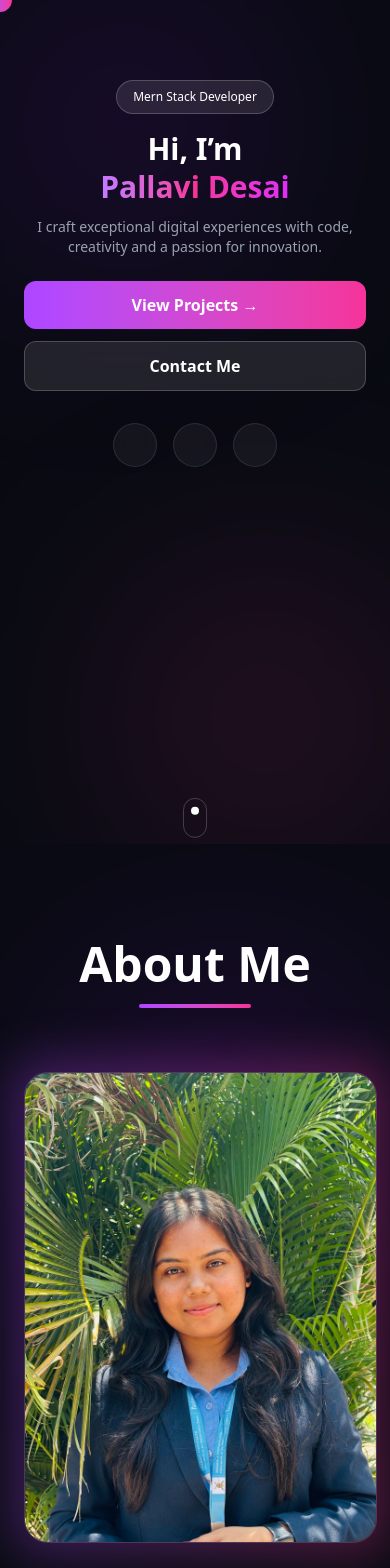
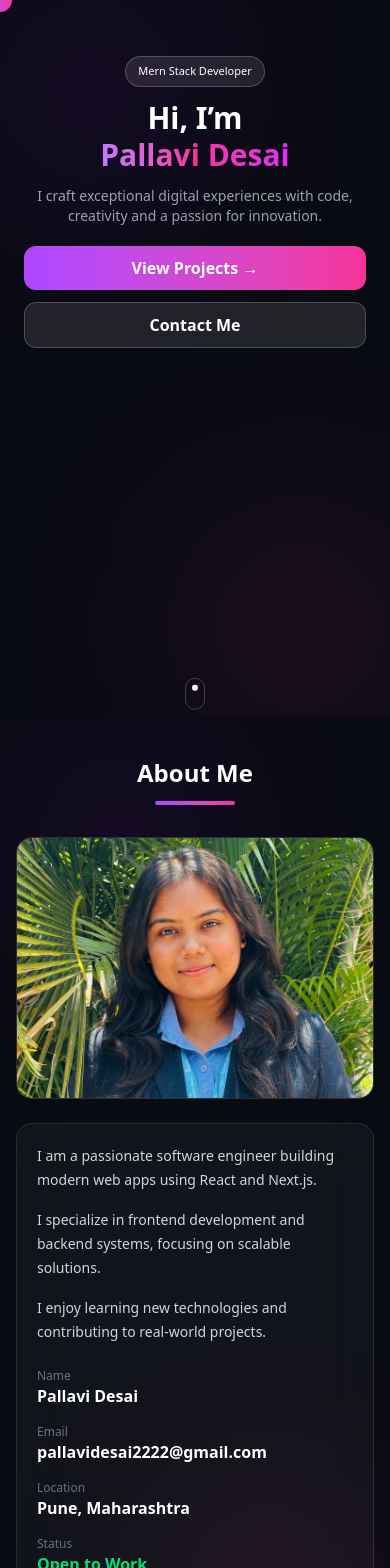
Before and after one commit to pallavi-de/portfolio, a Next.js app: page / in a window 390 px wide. Shown: the top 1568 px of the page. Built offline with nearby package versions, Linux system fonts and the light colour scheme.

Commit message:
updated all sections

```diff
--- a/components/About.jsx
+++ b/components/About.jsx
@@ -7,41 +7,41 @@ export default function About() {
   return (
     <section
       id="about"
-      className="relative overflow-hidden bg-[#090b12] py-24 text-white"
+      className="relative overflow-hidden bg-[#090b12] py-10 sm:py-14 md:py-16 text-white"
     >
-      {/* Background Glow */}
-      <div className="absolute left-20 top-32 h-72 w-72 rounded-full bg-purple-600/20 blur-[120px]" />
-      <div className="absolute right-20 bottom-20 h-72 w-72 rounded-full bg-pink-500/20 blur-[120px]" />
+      {/* Background Glow (smaller) */}
+      <div className="absolute left-10 top-10 h-40 w-40 sm:h-60 sm:w-60 rounded-full bg-purple-600/20 blur-[90px]" />
+      <div className="absolute right-10 bottom-10 h-40 w-40 sm:h-60 sm:w-60 rounded-full bg-pink-500/20 blur-[90px]" />
 
-      <div className="relative z-10 mx-auto max-w-7xl px-6 lg:px-12">
-        {/* Heading */}
+      <div className="relative z-10 mx-auto max-w-7xl px-4 sm:px-6 lg:px-12">
+
+        {/* Heading (compact) */}
         <motion.div
-          initial={{ opacity: 0, y: 40 }}
+          initial={{ opacity: 0, y: 20 }}
           whileInView={{ opacity: 1, y: 0 }}
-          transition={{ duration: 0.6 }}
           viewport={{ once: true }}
-          className="mb-16 text-center"
+          className="mb-8 sm:mb-10 text-center"
         >
-          <h2 className="text-5xl font-bold md:text-6xl">
+          <h2 className="text-2xl sm:text-4xl md:text-5xl font-bold">
             About <span className="text-white">Me</span>
           </h2>
 
-          <div className="mx-auto mt-4 h-1 w-28 rounded-full bg-gradient-to-r from-purple-500 to-pink-500" />
+          <div className="mx-auto mt-3 h-1 w-20 sm:w-24 rounded-full bg-gradient-to-r from-purple-500 to-pink-500" />
         </motion.div>
 
-        <div className="grid items-center gap-12 lg:grid-cols-2">
-          {/* Left Image */}
+        {/* Cards */}
+        <div className="grid items-stretch gap-6 lg:grid-cols-2">
+
+          {/* LEFT IMAGE */}
           <motion.div
-            initial={{ opacity: 0, x: -80 }}
+            initial={{ opacity: 0, x: -40 }}
             whileInView={{ opacity: 1, x: 0 }}
-            transition={{ duration: 0.8 }}
             viewport={{ once: true }}
             className="relative"
           >
-            {/* Glow */}
-            <div className="absolute -inset-3 rounded-3xl bg-gradient-to-r from-purple-500/30 to-pink-500/30 blur-xl" />
+            <div className="rounded-2xl overflow-hidden border border-white/10 bg-white/5">
 
-            <div className="relative overflow-hidden rounded-3xl border border-white/10 bg-white/5">
+              <div className="relative h-[260px] sm:h-[340px] md:h-full w-full">
                 <Image
                   src="/pal.jpg.jpeg"
                   alt="Profile"
@@ -50,73 +50,74 @@ export default function About() {
                   className="h-full w-full object-cover"
                 />
               </div>
+
+            </div>
           </motion.div>
 
-          {/* Right Content */}
+          {/* RIGHT CONTENT */}
           <motion.div
-            initial={{ opacity: 0, x: 80 }}
+            initial={{ opacity: 0, x: 40 }}
             whileInView={{ opacity: 1, x: 0 }}
-            transition={{ duration: 0.8 }}
             viewport={{ once: true }}
-            className="rounded-3xl border border-white/10 bg-white/[0.04] p-8 backdrop-blur-xl"
+            className="flex flex-col justify-between rounded-2xl border border-white/10 bg-white/[0.04] p-5 sm:p-6 md:p-7 backdrop-blur-xl"
           >
-            <p className="mb-8 text-lg leading-9 text-gray-300">
-              I m a passionate software engineer with experience building
-              modern web applications and digital products. I specialize in
-              frontend development using React and Next.js while also working
-              extensively on backend systems and cloud infrastructure.
+            <div>
+
+              <p className="mb-4 text-sm sm:text-base leading-6 sm:leading-7 text-gray-300">
+                I am a passionate software engineer building modern web apps using React and Next.js.
               </p>
 
-            <p className="mb-8 text-lg leading-9 text-gray-300">
-              My journey in technology began with a deep curiosity about how
-              software works. Since then, I ve built scalable applications,
-              collaborated with teams, and delivered high-performance digital
-              solutions across multiple industries.
+              <p className="mb-4 text-sm sm:text-base leading-6 sm:leading-7 text-gray-300">
+                I specialize in frontend development and backend systems, focusing on scalable solutions.
               </p>
 
-            <p className="mb-10 text-lg leading-9 text-gray-300">
-              Beyond coding, I enjoy exploring emerging technologies,
-              contributing to open-source projects, and continuously learning
-              new skills to stay ahead in the ever-changing tech landscape.
+              <p className="mb-6 text-sm sm:text-base leading-6 sm:leading-7 text-gray-300">
+                I enjoy learning new technologies and contributing to real-world projects.
               </p>
 
-            {/* Details Grid */}
-            <div className="grid gap-8 sm:grid-cols-2">
+              {/* Details */}
+              <div className="grid gap-4 sm:gap-5 sm:grid-cols-2">
                 <div>
-                <p className="mb-2 text-gray-500">Pallavi</p>
-                <h4 className="text-xl font-semibold">Desai</h4>
+                  <p className="text-gray-500 text-xs sm:text-sm">Name</p>
+                  <h4 className="text-base sm:text-lg font-semibold">Pallavi Desai</h4>
                 </div>
 
                 <div>
-                <p className="mb-2 text-gray-500">Email</p>
-                <h4 className="text-xl font-semibold">
+                  <p className="text-gray-500 text-xs sm:text-sm">Email</p>
+                  <h4 className="text-base sm:text-lg font-semibold break-words">
                     pallavidesai2222@gmail.com
                   </h4>
                 </div>
 
                 <div>
-                <p className="mb-2 text-gray-500">Location</p>
-                <h4 className="text-xl font-semibold">
-                  Pune, Maharashtra, India
+                  <p className="text-gray-500 text-xs sm:text-sm">Location</p>
+                  <h4 className="text-base sm:text-lg font-semibold">
+                    Pune, Maharashtra
                   </h4>
                 </div>
 
                 <div>
-                <p className="mb-2 text-gray-500">Availability</p>
-                <h4 className="text-xl font-semibold text-green-400">
-                  Open to Opportunities
+                  <p className="text-gray-500 text-xs sm:text-sm">Status</p>
+                  <h4 className="text-base sm:text-lg font-semibold text-green-400">
+                    Open to Work
                   </h4>
                 </div>
               </div>
+            </div>
+
+            {/* Button */}
+            <div className="mt-6">
               <a
                 href="https://drive.google.com/uc?export=download&id=1vrHIGbUEH9ip1CZy3ebEWYwYO-hLA6Uv"
                 target="_blank"
                 rel="noopener noreferrer"
-  className="inline-flex items-center gap-3 rounded-xl bg-gradient-to-r from-purple-500 via-fuchsia-500 to-pink-500 px-8 py-4 font-semibold text-white transition hover:scale-105"
+                className="inline-flex w-full sm:w-auto items-center justify-center gap-2 rounded-xl bg-gradient-to-r from-purple-500 via-fuchsia-500 to-pink-500 px-5 sm:px-7 py-3 font-semibold transition hover:scale-105"
               >
                 Download Resume
               </a>
+            </div>
           </motion.div>
+
         </div>
       </div>
     </section>
--- a/components/Contact.jsx
+++ b/components/Contact.jsx
@@ -6,59 +6,59 @@ export default function Contact() {
   return (
     <section
       id="contact"
-      className="relative overflow-hidden bg-[#090b12] py-16 sm:py-20 md:py-24 text-white"
+      className="relative overflow-hidden bg-[#090b12] py-10 sm:py-14 md:py-16 text-white"
     >
-      {/* Background Glow (reduced on mobile) */}
-      <div className="absolute left-1/2 top-1/4 -translate-x-1/2 h-60 w-60 sm:h-80 sm:w-80 md:h-96 md:w-96 rounded-full bg-purple-600/10 blur-[120px] md:blur-[180px]" />
-      <div className="absolute right-0 bottom-0 h-60 w-60 sm:h-80 sm:w-80 md:h-96 md:w-96 rounded-full bg-pink-600/10 blur-[120px] md:blur-[180px]" />
+      {/* Background Glow (smaller) */}
+      <div className="absolute left-1/2 top-1/4 -translate-x-1/2 h-40 w-40 sm:h-60 sm:w-60 md:h-80 md:w-80 rounded-full bg-purple-600/10 blur-[100px]" />
+      <div className="absolute right-0 bottom-0 h-40 w-40 sm:h-60 sm:w-60 md:h-80 md:w-80 rounded-full bg-pink-600/10 blur-[100px]" />
 
       <div className="relative z-10 mx-auto max-w-7xl px-4 sm:px-6 lg:px-12">
 
         {/* Heading */}
-        <div className="mb-12 sm:mb-16 md:mb-20 text-center">
-          <h2 className="text-3xl sm:text-5xl md:text-7xl font-bold">
+        <div className="mb-8 sm:mb-10 md:mb-12 text-center">
+          <h2 className="text-2xl sm:text-4xl md:text-5xl font-bold">
             Get In Touch
           </h2>
 
-          <div className="mx-auto mt-4 h-1 w-24 sm:w-28 md:w-32 rounded-full bg-gradient-to-r from-purple-500 to-pink-500" />
+          <div className="mx-auto mt-3 h-1 w-20 sm:w-24 rounded-full bg-gradient-to-r from-purple-500 to-pink-500" />
         </div>
 
-        <div className="grid gap-8 lg:grid-cols-2">
+        <div className="grid gap-6 lg:grid-cols-2">
 
           {/* LEFT CARD */}
           <motion.div
-            initial={{ opacity: 0, x: -40 }}
+            initial={{ opacity: 0, x: -30 }}
             whileInView={{ opacity: 1, x: 0 }}
             viewport={{ once: true }}
-            className="rounded-2xl sm:rounded-3xl border border-white/10 bg-white/[0.03] p-5 sm:p-6 md:p-8 backdrop-blur-xl"
+            className="rounded-2xl border border-white/10 bg-white/[0.03] p-4 sm:p-5 md:p-6 backdrop-blur-xl"
           >
-            <h3 className="mb-8 text-2xl sm:text-3xl md:text-4xl font-bold">
+            <h3 className="mb-6 text-xl sm:text-2xl md:text-3xl font-bold">
               Contact Information
             </h3>
 
-            <div className="space-y-6 sm:space-y-8">
+            <div className="space-y-4 sm:space-y-5">
 
               {/* Email */}
-              <div className="flex items-start sm:items-center gap-4 sm:gap-5">
-                <div className="flex h-12 w-12 sm:h-14 sm:w-14 md:h-16 md:w-16 items-center justify-center rounded-full bg-white/5 flex-shrink-0">
-                  <svg className="h-6 w-6 sm:h-7 sm:w-7 md:h-8 md:w-8 text-purple-400" fill="none" stroke="currentColor" strokeWidth="2" viewBox="0 0 24 24">
+              <div className="flex items-start gap-3 sm:gap-4">
+                <div className="h-10 w-10 sm:h-12 sm:w-12 flex items-center justify-center rounded-full bg-white/5 flex-shrink-0">
+                  <svg className="h-5 w-5 sm:h-6 sm:w-6 text-purple-400" fill="none" stroke="currentColor" strokeWidth="2" viewBox="0 0 24 24">
                     <path d="M4 4h16v16H4z" />
                     <path d="M4 7l8 6 8-6" />
                   </svg>
                 </div>
 
-                <div className="min-w-0">
-                  <p className="text-gray-400 text-sm sm:text-base">Email</p>
-                  <h4 className="text-base sm:text-xl md:text-2xl font-semibold break-words">
+                <div>
+                  <p className="text-gray-400 text-xs sm:text-sm">Email</p>
+                  <h4 className="text-sm sm:text-lg font-semibold break-words">
                     pallavidesai2222@gmail.com
                   </h4>
                 </div>
               </div>
 
               {/* LinkedIn */}
-              <div className="flex items-start sm:items-center gap-4 sm:gap-5">
-                <div className="flex h-12 w-12 sm:h-14 sm:w-14 md:h-16 md:w-16 items-center justify-center rounded-full bg-white/5 flex-shrink-0">
-                  <svg className="h-6 w-6 sm:h-7 sm:w-7 md:h-8 md:w-8 text-purple-400" fill="none" stroke="currentColor" strokeWidth="2" viewBox="0 0 24 24">
+              <div className="flex items-start gap-3 sm:gap-4">
+                <div className="h-10 w-10 sm:h-12 sm:w-12 flex items-center justify-center rounded-full bg-white/5 flex-shrink-0">
+                  <svg className="h-5 w-5 sm:h-6 sm:w-6 text-purple-400" fill="none" stroke="currentColor" strokeWidth="2" viewBox="0 0 24 24">
                     <path d="M16 8a6 6 0 0 1 6 6v7h-4v-7a2 2 0 0 0-4 0v7h-4v-12h4v2" />
                     <rect x="2" y="9" width="4" height="12" />
                     <circle cx="4" cy="4" r="2" />
@@ -66,43 +66,40 @@ export default function Contact() {
                 </div>
 
                 <div>
-                  <p className="text-gray-400 text-sm sm:text-base">LinkedIn</p>
-                  <h4 className="text-base sm:text-xl font-semibold">
+                  <p className="text-gray-400 text-xs sm:text-sm">LinkedIn</p>
+                  <h4 className="text-sm sm:text-lg font-semibold">
                     Pallavi Desai
                   </h4>
                 </div>
               </div>
 
               {/* GitHub */}
-              <div className="flex items-start sm:items-center gap-4 sm:gap-5">
-                <div className="flex h-12 w-12 sm:h-14 sm:w-14 md:h-16 md:w-16 items-center justify-center rounded-full bg-white/5 flex-shrink-0">
-                  <svg className="h-6 w-6 sm:h-7 sm:w-7 md:h-8 md:w-8 text-purple-400" fill="none" stroke="currentColor" strokeWidth="2" viewBox="0 0 24 24">
+              <div className="flex items-start gap-3 sm:gap-4">
+                <div className="h-10 w-10 sm:h-12 sm:w-12 flex items-center justify-center rounded-full bg-white/5 flex-shrink-0">
+                  <svg className="h-5 w-5 sm:h-6 sm:w-6 text-purple-400" fill="none" stroke="currentColor" strokeWidth="2" viewBox="0 0 24 24">
                     <path d="M9 19c-5 1.5-5-2.5-7-3m14 6v-4a3.37 3.37 0 0 0-.94-2.61c3.14-.35 6.44-1.54 6.44-7A5.44 5.44 0 0 0 20 4.77 5.07 5.07 0 0 0 19.91 1S18.73.65 16 2.48a13.38 13.38 0 0 0-8 0C5.27.65 4.09 1 4.09 1A5.07 5.07 0 0 0 4 4.77 5.44 5.44 0 0 0 2.5 8.39c0 5.42 3.3 6.61 6.44 7A3.37 3.37 0 0 0 8 18v4" />
                   </svg>
                 </div>
 
                 <div>
-                  <p className="text-gray-400 text-sm sm:text-base">GitHub</p>
-                  <h4 className="text-base sm:text-xl font-semibold">
+                  <p className="text-gray-400 text-xs sm:text-sm">GitHub</p>
+                  <h4 className="text-sm sm:text-lg font-semibold">
                     PallaviDesai22
                   </h4>
                 </div>
               </div>
             </div>
 
-            <div className="my-8 h-px bg-white/10" />
-
             {/* Status */}
-            <div>
-              <h4 className="mb-4 text-xl sm:text-2xl md:text-3xl font-bold">
-                Current Status
+            <div className="mt-5 pt-4 border-t border-white/10">
+              <h4 className="mb-2 text-lg sm:text-xl font-bold">
+                Status
               </h4>
 
-              <div className="flex items-start sm:items-center gap-3 sm:gap-4">
-                <div className="h-3 w-3 sm:h-4 sm:w-4 rounded-full bg-green-500 mt-1 sm:mt-0" />
-
-                <span className="text-sm sm:text-base md:text-lg text-gray-300 leading-relaxed">
-                  Available for freelance work and full-time opportunities
+              <div className="flex items-center gap-2 sm:gap-3">
+                <div className="h-2.5 w-2.5 sm:h-3 sm:w-3 rounded-full bg-green-500" />
+                <span className="text-xs sm:text-sm text-gray-300">
+                  Open to opportunities
                 </span>
               </div>
             </div>
@@ -110,57 +107,46 @@ export default function Contact() {
 
           {/* RIGHT CARD */}
           <motion.div
-            initial={{ opacity: 0, x: 40 }}
+            initial={{ opacity: 0, x: 30 }}
             whileInView={{ opacity: 1, x: 0 }}
             viewport={{ once: true }}
-            className="rounded-2xl sm:rounded-3xl border border-white/10 bg-white/[0.03] p-5 sm:p-6 md:p-8 backdrop-blur-xl"
+            className="rounded-2xl border border-white/10 bg-white/[0.03] p-4 sm:p-5 md:p-6 backdrop-blur-xl"
           >
-            <h3 className="mb-8 text-2xl sm:text-3xl md:text-4xl font-bold">
-              Send Me a Message
+            <h3 className="mb-6 text-xl sm:text-2xl md:text-3xl font-bold">
+              Send Message
             </h3>
 
-            <form className="space-y-4 sm:space-y-6">
+            <form className="space-y-3 sm:space-y-4">
 
               <input
                 type="text"
                 placeholder="Your Name"
-                className="h-12 sm:h-14 md:h-16 w-full rounded-xl border border-white/10 bg-transparent px-4 sm:px-5 text-sm sm:text-base outline-none focus:border-purple-500"
+                className="h-10 sm:h-12 w-full rounded-xl border border-white/10 bg-transparent px-4 text-sm outline-none focus:border-purple-500"
               />
 
               <input
                 type="email"
                 placeholder="Your Email"
-                className="h-12 sm:h-14 md:h-16 w-full rounded-xl border border-white/10 bg-transparent px-4 sm:px-5 text-sm sm:text-base outline-none focus:border-purple-500"
+                className="h-10 sm:h-12 w-full rounded-xl border border-white/10 bg-transparent px-4 text-sm outline-none focus:border-purple-500"
               />
 
               <input
                 type="text"
                 placeholder="Subject"
-                className="h-12 sm:h-14 md:h-16 w-full rounded-xl border border-white/10 bg-transparent px-4 sm:px-5 text-sm sm:text-base outline-none focus:border-purple-500"
+                className="h-10 sm:h-12 w-full rounded-xl border border-white/10 bg-transparent px-4 text-sm outline-none focus:border-purple-500"
               />
 
               <textarea
-                rows="5"
+                rows="4"
                 placeholder="Your Message"
-                className="w-full rounded-xl border border-white/10 bg-transparent p-4 sm:p-5 text-sm sm:text-base outline-none focus:border-purple-500"
+                className="w-full rounded-xl border border-white/10 bg-transparent p-4 text-sm outline-none focus:border-purple-500"
               />
 
               <button
                 type="submit"
-                className="group flex h-12 sm:h-14 md:h-16 w-full items-center justify-center gap-2 sm:gap-3 rounded-xl bg-gradient-to-r from-purple-500 via-fuchsia-500 to-pink-500 text-base sm:text-lg font-semibold transition hover:scale-[1.02]"
+                className="w-full rounded-xl bg-gradient-to-r from-purple-500 via-fuchsia-500 to-pink-500 py-3 text-sm sm:text-base font-semibold transition hover:scale-[1.02]"
               >
                 Send Message
-
-                <svg
-                  className="h-4 w-4 sm:h-5 sm:w-5 transition group-hover:translate-x-1"
-                  fill="none"
-                  stroke="currentColor"
-                  strokeWidth="2"
-                  viewBox="0 0 24 24"
-                >
-                  <path d="M22 2L11 13" />
-                  <path d="M22 2L15 22L11 13L2 9L22 2Z" />
-                </svg>
               </button>
 
             </form>
--- a/components/Hero.jsx
+++ b/components/Hero.jsx
@@ -6,12 +6,12 @@ export default function Hero() {
   const dots = Array.from({ length: 220 });
 
   return (
-    <section className="relative min-h-screen overflow-hidden bg-[#090b12] text-white">
+    <section className="relative overflow-hidden bg-[#090b12] text-white">
 
-      {/* Background Glow */}
+      {/* Background Glow (smaller on mobile) */}
       <div className="absolute inset-0">
-        <div className="absolute left-0 top-0 h-[250px] w-[250px] md:h-[500px] md:w-[500px] rounded-full bg-purple-600/20 blur-[120px]" />
-        <div className="absolute bottom-0 right-0 h-[250px] w-[250px] md:h-[500px] md:w-[500px] rounded-full bg-pink-500/20 blur-[120px]" />
+        <div className="absolute left-0 top-0 h-[180px] w-[180px] sm:h-[300px] sm:w-[300px] md:h-[500px] md:w-[500px] rounded-full bg-purple-600/20 blur-[100px]" />
+        <div className="absolute bottom-0 right-0 h-[180px] w-[180px] sm:h-[300px] sm:w-[300px] md:h-[500px] md:w-[500px] rounded-full bg-pink-500/20 blur-[100px]" />
       </div>
 
       {/* MAIN WRAPPER */}
@@ -19,9 +19,10 @@ export default function Hero() {
         relative z-10 mx-auto max-w-7xl flex flex-col lg:flex-row
         items-center lg:items-center lg:justify-between
         justify-start
-        min-h-screen
+        min-h-[85vh] sm:min-h-screen
         px-6 lg:px-12
-        pt-20 sm:pt-24 lg:pt-0
+        pt-14 sm:pt-20 lg:pt-0
+        pb-10 sm:pb-0
         text-center lg:text-left
       ">
 
@@ -29,17 +30,17 @@ export default function Hero() {
         <div className="max-w-2xl">
 
           <motion.span
-            initial={{ opacity: 0, y: -20 }}
+            initial={{ opacity: 0, y: -15 }}
             animate={{ opacity: 1, y: 0 }}
-            className="inline-block rounded-full border border-white/20 bg-white/10 px-4 py-2 text-xs md:text-sm"
+            className="inline-block rounded-full border border-white/20 bg-white/10 px-3 py-1.5 text-[11px] sm:text-sm"
           >
             Mern Stack Developer
           </motion.span>
 
           <motion.h1
-            initial={{ opacity: 0, y: 30 }}
+            initial={{ opacity: 0, y: 20 }}
             animate={{ opacity: 1, y: 0 }}
-            className="mt-4 sm:mt-6 text-3xl sm:text-5xl md:text-6xl lg:text-8xl font-bold leading-tight"
+            className="mt-3 sm:mt-5 text-3xl sm:text-5xl md:text-6xl lg:text-8xl font-bold leading-tight"
           >
             Hi, I’m <br />
             <span className="bg-gradient-to-r from-purple-400 via-pink-500 to-fuchsia-500 bg-clip-text text-transparent">
@@ -50,8 +51,8 @@ export default function Hero() {
           <motion.p
             initial={{ opacity: 0 }}
             animate={{ opacity: 1 }}
-            transition={{ delay: 0.3 }}
-            className="mt-3 sm:mt-5 md:mt-6 max-w-xl text-sm md:text-lg text-gray-400 mx-auto lg:mx-0"
+            transition={{ delay: 0.2 }}
+            className="mt-3 sm:mt-5 max-w-xl text-sm sm:text-lg text-gray-400 mx-auto lg:mx-0"
           >
             I craft exceptional digital experiences with code,
             creativity and a passion for innovation.
@@ -60,10 +61,10 @@ export default function Hero() {
           <motion.div
             initial={{ opacity: 0 }}
             animate={{ opacity: 1 }}
-            transition={{ delay: 0.5 }}
-            className="mt-6 sm:mt-8 flex flex-col sm:flex-row gap-3 sm:gap-4 justify-center lg:justify-start"
+            transition={{ delay: 0.3 }}
+            className="mt-5 sm:mt-8 flex flex-col sm:flex-row gap-3 justify-center lg:justify-start"
           >
-            <button className="w-full sm:w-auto rounded-xl bg-gradient-to-r from-purple-500 to-pink-500 px-6 py-3 font-semibold hover:scale-105 transition">
+            <button className="w-full sm:w-auto rounded-xl bg-gradient-to-r from-purple-500 to-pink-500 px-5 py-2.5 sm:px-6 sm:py-3 font-semibold hover:scale-105 transition">
               View Projects →
             </button>
 
@@ -71,23 +72,11 @@ export default function Hero() {
               href="https://wa.me/919657263601?text=Hi%20Pallavi,%20I%20visited%20your%20portfolio%20and%20would%20like%20to%20connect."
               target="_blank"
               rel="noopener noreferrer"
-              className="w-full sm:w-auto text-center rounded-xl border border-white/20 bg-white/10 px-6 py-3 font-semibold backdrop-blur hover:bg-white/20 transition"
+              className="w-full sm:w-auto text-center rounded-xl border border-white/20 bg-white/10 px-5 py-2.5 sm:px-6 sm:py-3 font-semibold backdrop-blur hover:bg-white/20 transition"
             >
               Contact Me
             </a>
           </motion.div>
-
-          {/* Social Icons */}
-          <div className="mt-8 sm:mt-10 flex justify-center lg:justify-start gap-4">
-            {["github", "linkedin", "mail"].map((item, i) => (
-              <motion.a
-                key={i}
-                whileHover={{ y: -5 }}
-                href="#"
-                className="flex h-11 w-11 sm:h-12 sm:w-12 md:h-14 md:w-14 items-center justify-center rounded-full border border-white/10 bg-white/5 backdrop-blur"
-              />
-            ))}
-          </div>
         </div>
 
         {/* Right Dot Pattern (hidden on mobile) */}
@@ -112,16 +101,17 @@ export default function Hero() {
         </motion.div>
       </div>
 
-      {/* Scroll Indicator (reduce visual weight on mobile) */}
+      {/* Scroll Indicator (smaller + less intrusive) */}
       <motion.div
-        animate={{ y: [0, 10, 0] }}
+        animate={{ y: [0, 8, 0] }}
         transition={{ repeat: Infinity, duration: 1.5 }}
-        className="absolute bottom-4 sm:bottom-6 left-1/2 -translate-x-1/2"
+        className="absolute bottom-3 sm:bottom-6 left-1/2 -translate-x-1/2"
       >
-        <div className="flex h-10 w-6 sm:h-12 sm:w-7 justify-center rounded-full border border-white/20">
-          <div className="mt-2 h-2 w-2 rounded-full bg-white" />
+        <div className="flex h-8 w-5 sm:h-10 sm:w-6 justify-center rounded-full border border-white/20">
+          <div className="mt-1.5 h-1.5 w-1.5 rounded-full bg-white" />
         </div>
       </motion.div>
+
     </section>
   );
 }
```
Lines whose indentation alone changed are shown as unchanged.
